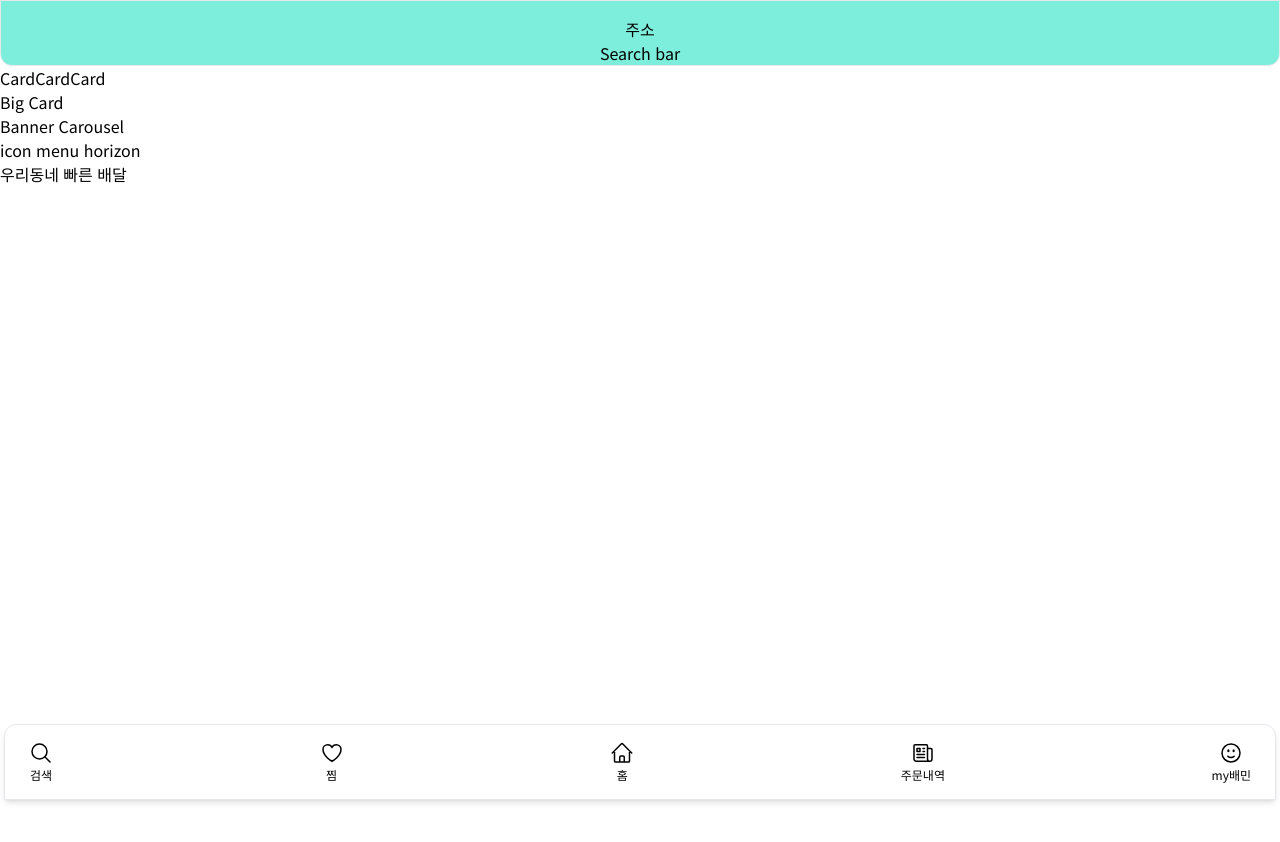
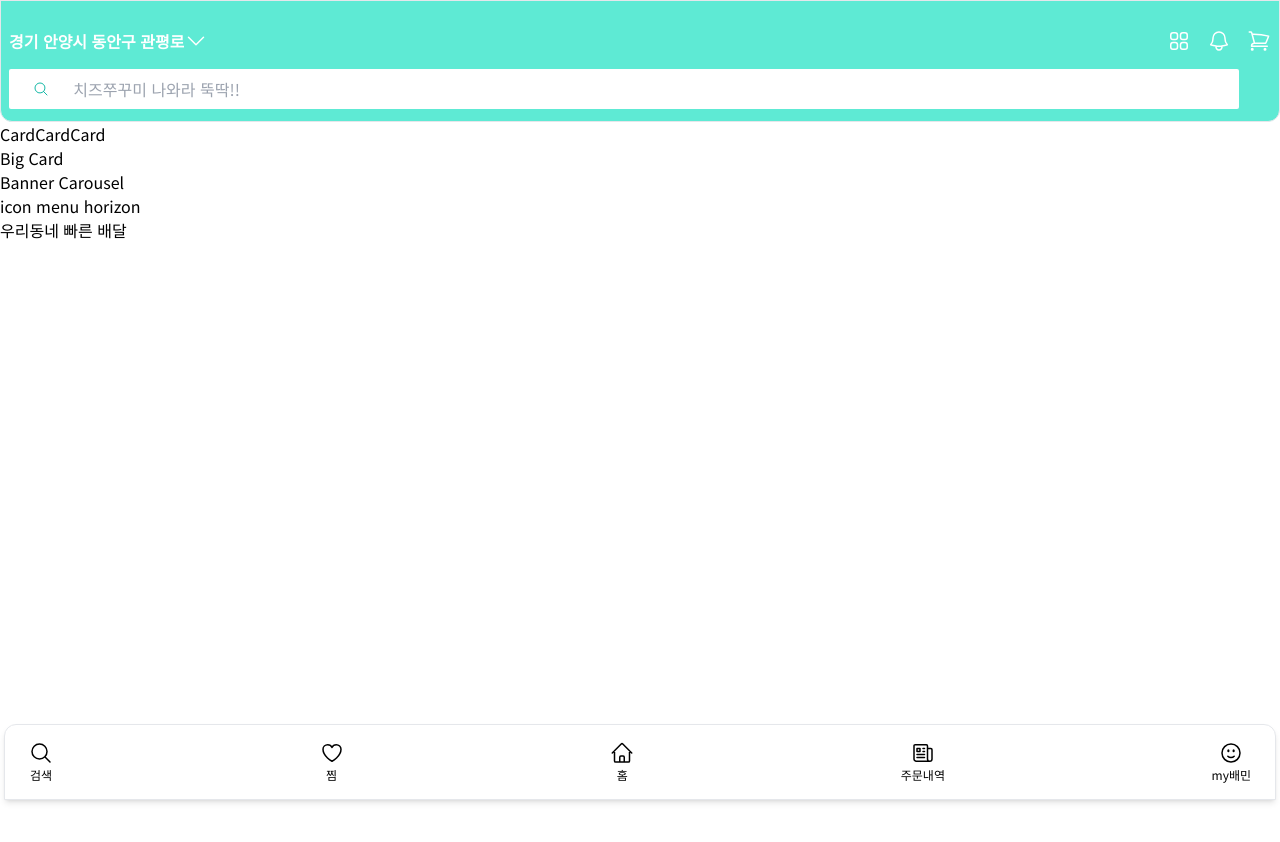
Before and after one commit to HY2OK/baemin-clone-nextjs, a Next.js app: page / in a window 1280 px wide. Shown: the top 842 px of the page. Built offline with nearby package versions, Linux system fonts and the light colour scheme.

Commit message:
feat: top navigation

```diff
--- a/components/navigation/TopNavigation.tsx
+++ b/components/navigation/TopNavigation.tsx
@@ -3,9 +3,112 @@
 function TopNavigation() {
   return (
     <nav className="">
-      <div className="flex flex-col w-full justify-center items-center border rounded-b-xl bg-teal-300/80">
-        <div className="mt-4">주소</div>
-        <div>Search bar</div>
+      <div className="flex flex-col w-full justify-center items-center border rounded-b-xl bg-teal-300 pb-1">
+        <div className="flex justify-between w-full mt-5 p-2">
+          {/* -----adress----- */}
+          <div className="flex">
+            <p className="text-white font-semibold truncate max-w-60">
+              경기 안양시 동안구 관평로
+            </p>
+            <button className="text-white">
+              {/* arrow down */}
+              <svg
+                xmlns="http://www.w3.org/2000/svg"
+                fill="none"
+                viewBox="0 0 24 24"
+                strokeWidth={1.5}
+                stroke="currentColor"
+                className="w-6 h-6"
+              >
+                <path
+                  strokeLinecap="round"
+                  strokeLinejoin="round"
+                  d="m19.5 8.25-7.5 7.5-7.5-7.5"
+                />
+              </svg>
+            </button>
+          </div>
+
+          {/* -----icons----- */}
+          <div className="flex gap-4 text-white">
+            <div>
+              {/* square */}
+              <svg
+                xmlns="http://www.w3.org/2000/svg"
+                fill="none"
+                viewBox="0 0 24 24"
+                strokeWidth={1.5}
+                stroke="currentColor"
+                className="w-6 h-6"
+              >
+                <path
+                  strokeLinecap="round"
+                  strokeLinejoin="round"
+                  d="M3.75 6A2.25 2.25 0 0 1 6 3.75h2.25A2.25 2.25 0 0 1 10.5 6v2.25a2.25 2.25 0 0 1-2.25 2.25H6a2.25 2.25 0 0 1-2.25-2.25V6ZM3.75 15.75A2.25 2.25 0 0 1 6 13.5h2.25a2.25 2.25 0 0 1 2.25 2.25V18a2.25 2.25 0 0 1-2.25 2.25H6A2.25 2.25 0 0 1 3.75 18v-2.25ZM13.5 6a2.25 2.25 0 0 1 2.25-2.25H18A2.25 2.25 0 0 1 20.25 6v2.25A2.25 2.25 0 0 1 18 10.5h-2.25a2.25 2.25 0 0 1-2.25-2.25V6ZM13.5 15.75a2.25 2.25 0 0 1 2.25-2.25H18a2.25 2.25 0 0 1 2.25 2.25V18A2.25 2.25 0 0 1 18 20.25h-2.25A2.25 2.25 0 0 1 13.5 18v-2.25Z"
+                />
+              </svg>
+            </div>
+            <div>
+              {/* bell */}
+              <svg
+                xmlns="http://www.w3.org/2000/svg"
+                fill="none"
+                viewBox="0 0 24 24"
+                strokeWidth={1.5}
+                stroke="currentColor"
+                className="w-6 h-6"
+              >
+                <path
+                  strokeLinecap="round"
+                  strokeLinejoin="round"
+                  d="M14.857 17.082a23.848 23.848 0 0 0 5.454-1.31A8.967 8.967 0 0 1 18 9.75V9A6 6 0 0 0 6 9v.75a8.967 8.967 0 0 1-2.312 6.022c1.733.64 3.56 1.085 5.455 1.31m5.714 0a24.255 24.255 0 0 1-5.714 0m5.714 0a3 3 0 1 1-5.714 0"
+                />
+              </svg>
+            </div>
+            <div>
+              {/* cart */}
+              <svg
+                xmlns="http://www.w3.org/2000/svg"
+                fill="none"
+                viewBox="0 0 24 24"
+                strokeWidth={1.5}
+                stroke="currentColor"
+                className="w-6 h-6"
+              >
+                <path
+                  strokeLinecap="round"
+                  strokeLinejoin="round"
+                  d="M2.25 3h1.386c.51 0 .955.343 1.087.835l.383 1.437M7.5 14.25a3 3 0 0 0-3 3h15.75m-12.75-3h11.218c1.121-2.3 2.1-4.684 2.924-7.138a60.114 60.114 0 0 0-16.536-1.84M7.5 14.25 5.106 5.272M6 20.25a.75.75 0 1 1-1.5 0 .75.75 0 0 1 1.5 0Zm12.75 0a.75.75 0 1 1-1.5 0 .75.75 0 0 1 1.5 0Z"
+                />
+              </svg>
+            </div>
+          </div>
+        </div>
+
+        {/* -----search bar----- */}
+        <div className="flex w-full p-2">
+          <span className="flex w-[60px] pl-2 justify-center items-center bg-white rounded-l-sm">
+            {/* search */}
+            <svg
+              xmlns="http://www.w3.org/2000/svg"
+              fill="none"
+              viewBox="0 0 24 24"
+              strokeWidth={1.5}
+              stroke="currentColor"
+              className="w-4 h-4 text-teal-500"
+            >
+              <path
+                strokeLinecap="round"
+                strokeLinejoin="round"
+                d="m21 21-5.197-5.197m0 0A7.5 7.5 0 1 0 5.196 5.196a7.5 7.5 0 0 0 10.607 10.607Z"
+              />
+            </svg>
+          </span>
+          <input
+            className="w-full rounded-r-sm p-2 mr-8 outline-none"
+            placeholder="치즈쭈꾸미 나와라 뚝딱!!"
+          />
+        </div>
       </div>
     </nav>
   );
```
